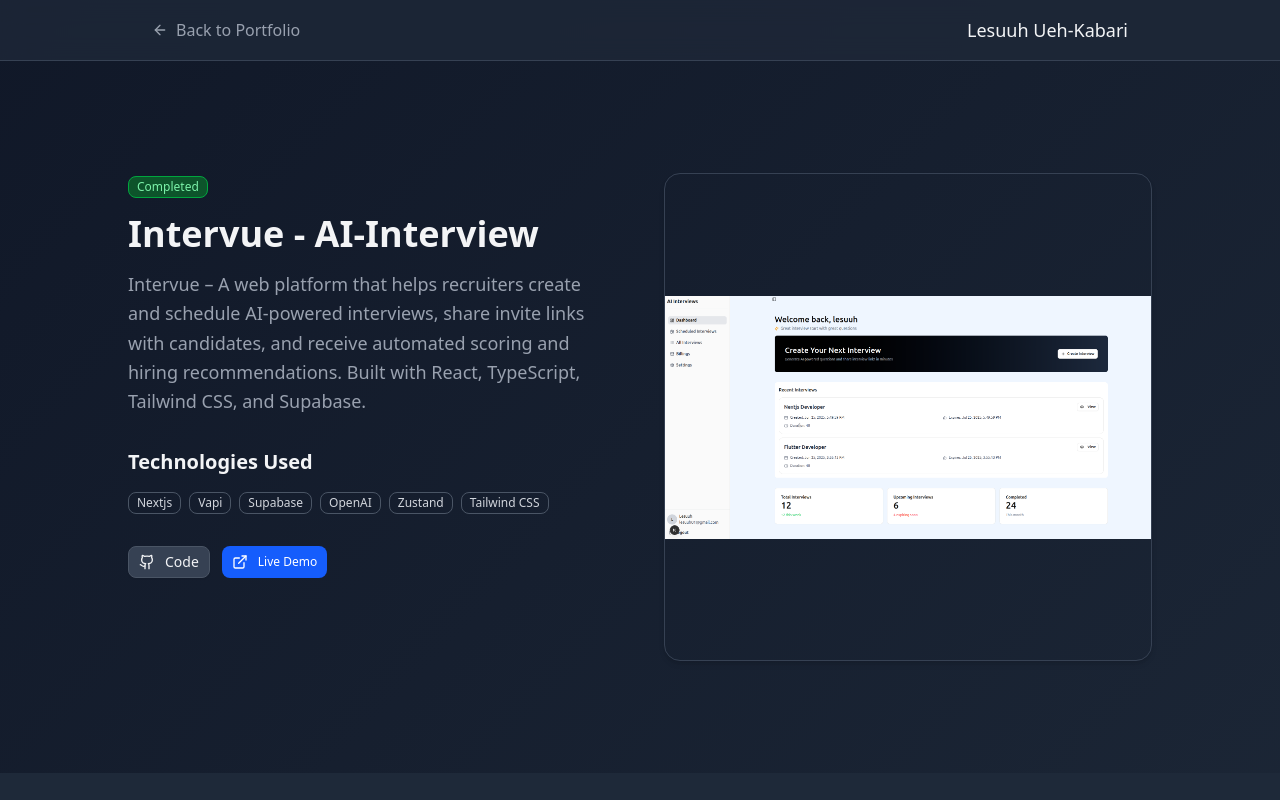
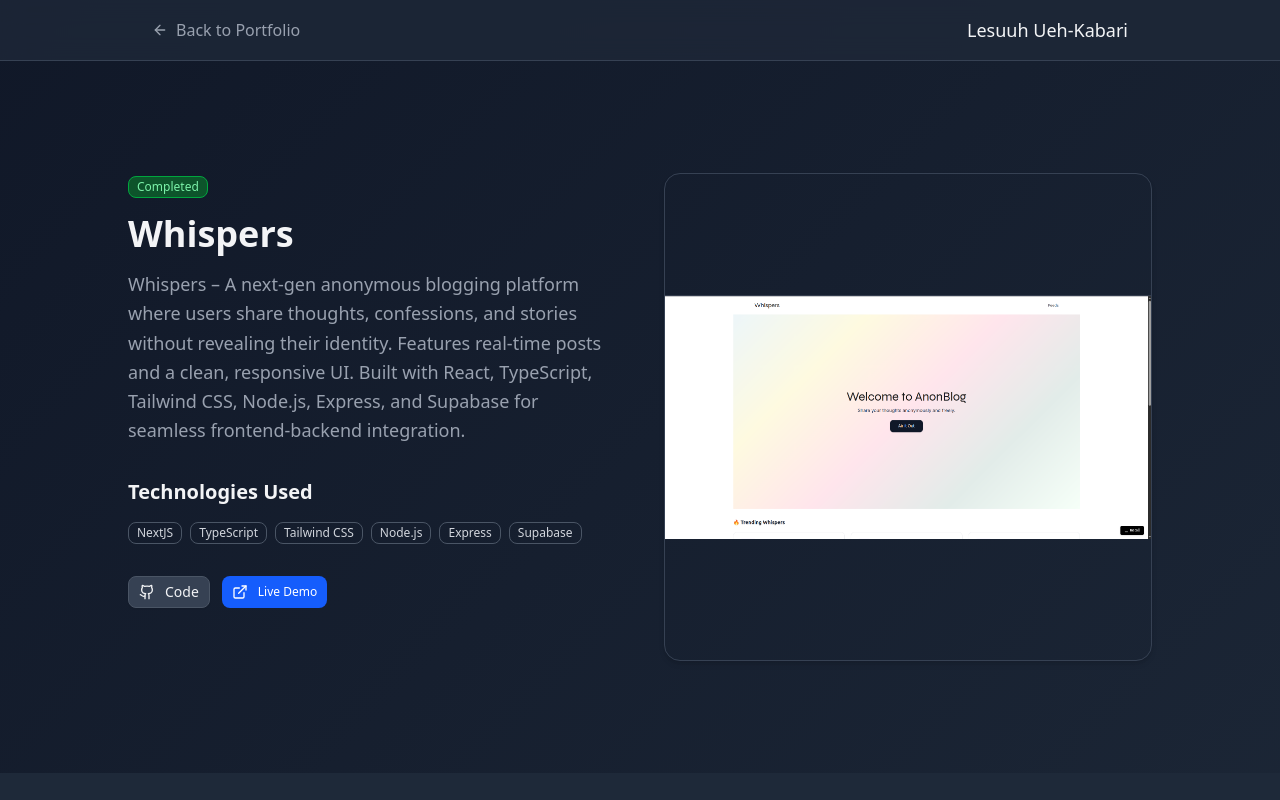
Before and after one commit to Lesuuh/new-portfolio, a Next.js app: page /projects/1 in a window 1280 px wide. Shown: the top 800 px of the page. Built offline with nearby package versions, Linux system fonts and the light colour scheme.

Commit message:
add new project -  whispers

```diff
--- a/app/data.ts
+++ b/app/data.ts
@@ -8,6 +8,24 @@
 ];
 
 export const projects = [
+  {
+    id: 1,
+    title: "Whispers",
+    description:
+      "Whispers – A next-gen anonymous blogging platform where users share thoughts, confessions, and stories without revealing their identity. Features real-time posts and a clean, responsive UI. Built with React, TypeScript, Tailwind CSS, Node.js, Express, and Supabase for seamless frontend-backend integration.",
+    tech: [
+      "NextJS",
+      "TypeScript",
+      "Tailwind CSS",
+      "Node.js",
+      "Express",
+      "Supabase",
+    ],
+    image: "/images/whispers.png?height=200&width=300",
+    github: "https://github.com/Lesuuh/whispers",
+    live: "https://whispers-gold.vercel.app/",
+    status: "Completed",
+  },
   {
     id: 1,
     title: "Intervue - AI-Interview",
```
Also changed, not shown: public/images/whispers.png (added).
